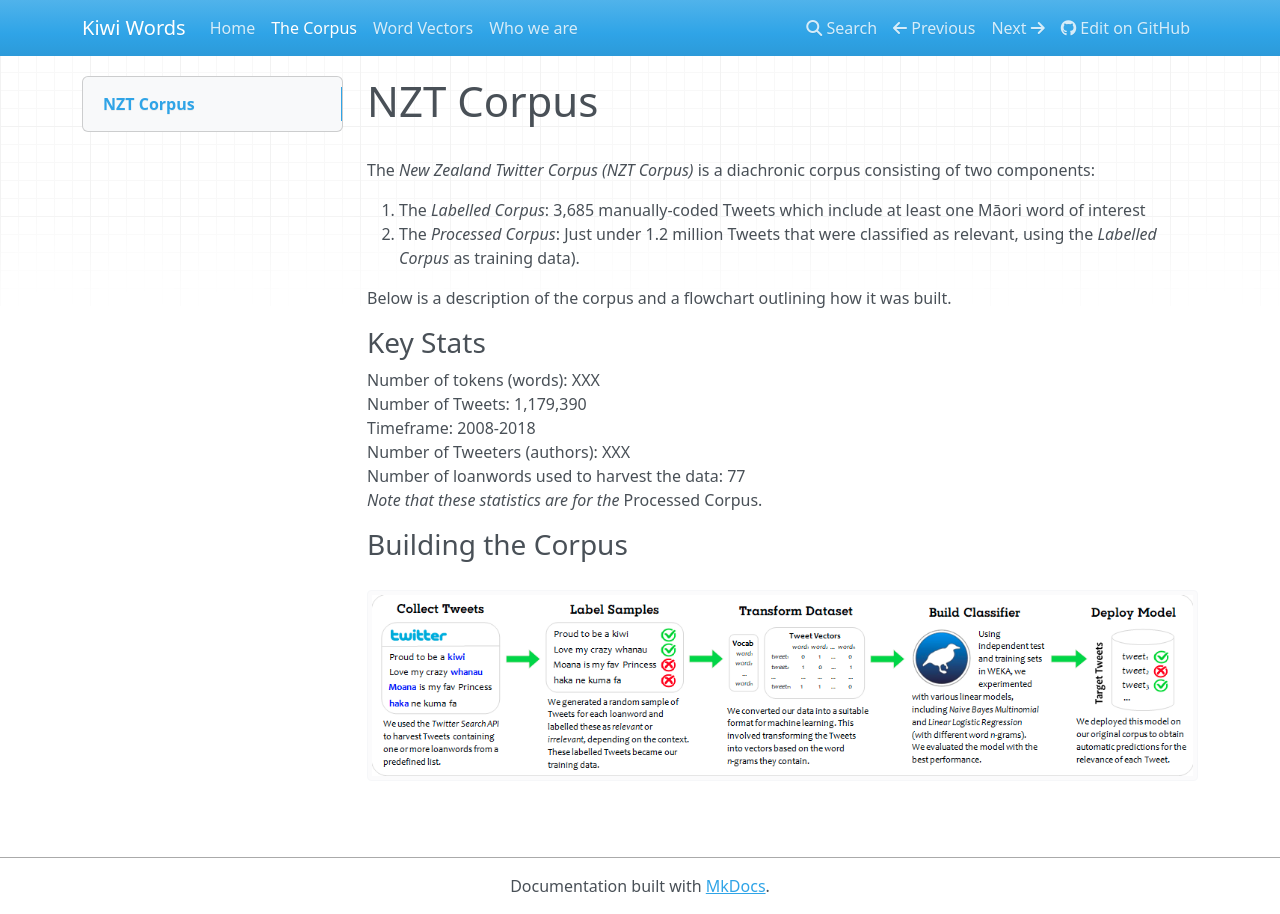
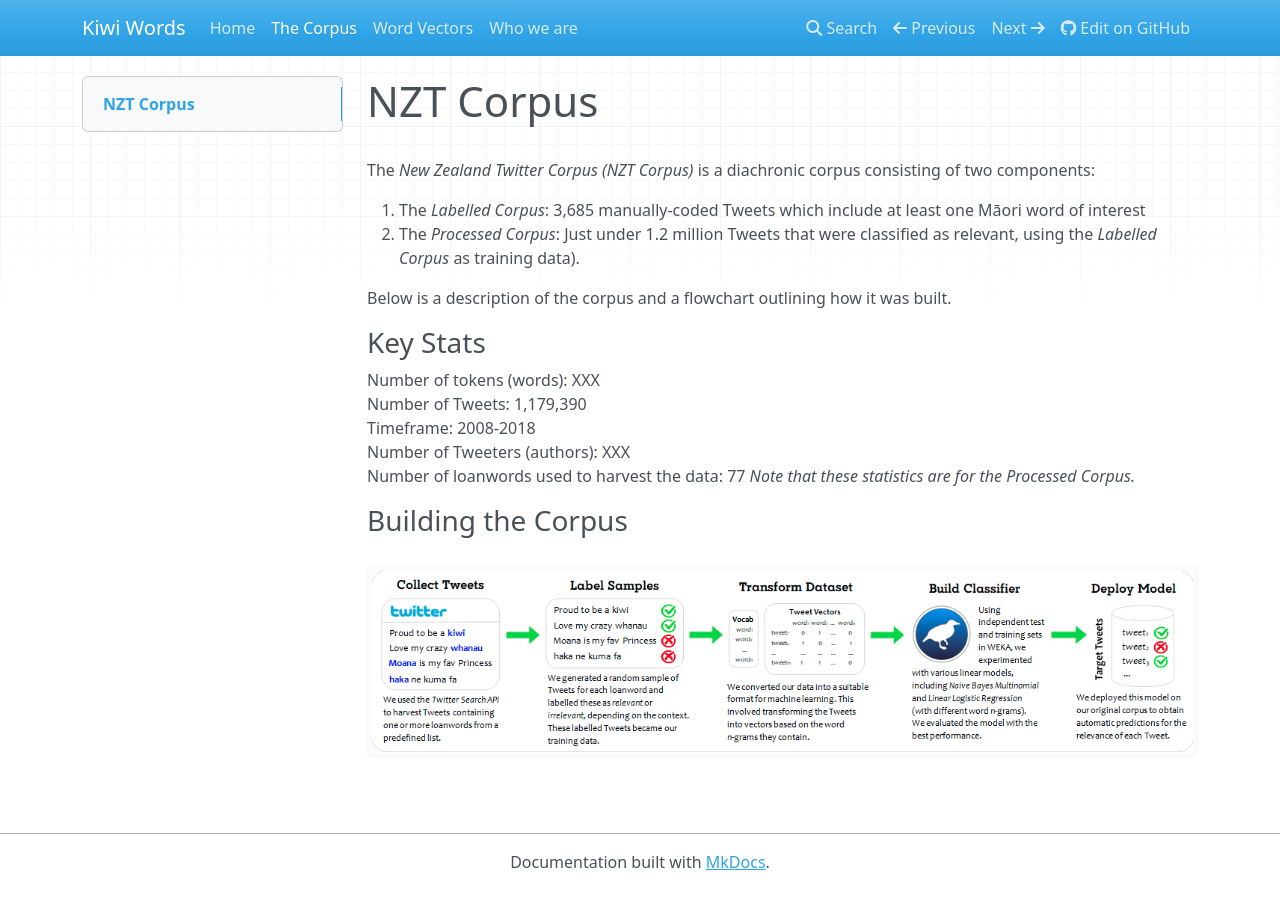
Before and after one commit to Waikato/kiwiwords, an MkDocs documentation site: the page built from docs/corpus.md, in a window 1280 px wide. Built offline with MkDocs 1.6.1, drawn with Linux system fonts in a browser that asks for light colours; nearby versions of some CDN libraries.

Commit message:
Update corpus.md

```diff
--- a/docs/corpus.md
+++ b/docs/corpus.md
@@ -13,8 +13,7 @@ Number of Tweets: 1,179,390 <br>
 Timeframe: 2008-2018 <br>
 Number of Tweeters (authors): XXX <br>
 Number of loanwords used to harvest the data: 77
-<br>
-<i>Note that these statistics are for the </i>Processed Corpus.
+<i>Note that these statistics are for the Processed Corpus.</i>
 
 ### Building the Corpus
  <img src="../pics/Process2.png" alt="Process" width="1500"/>
```
